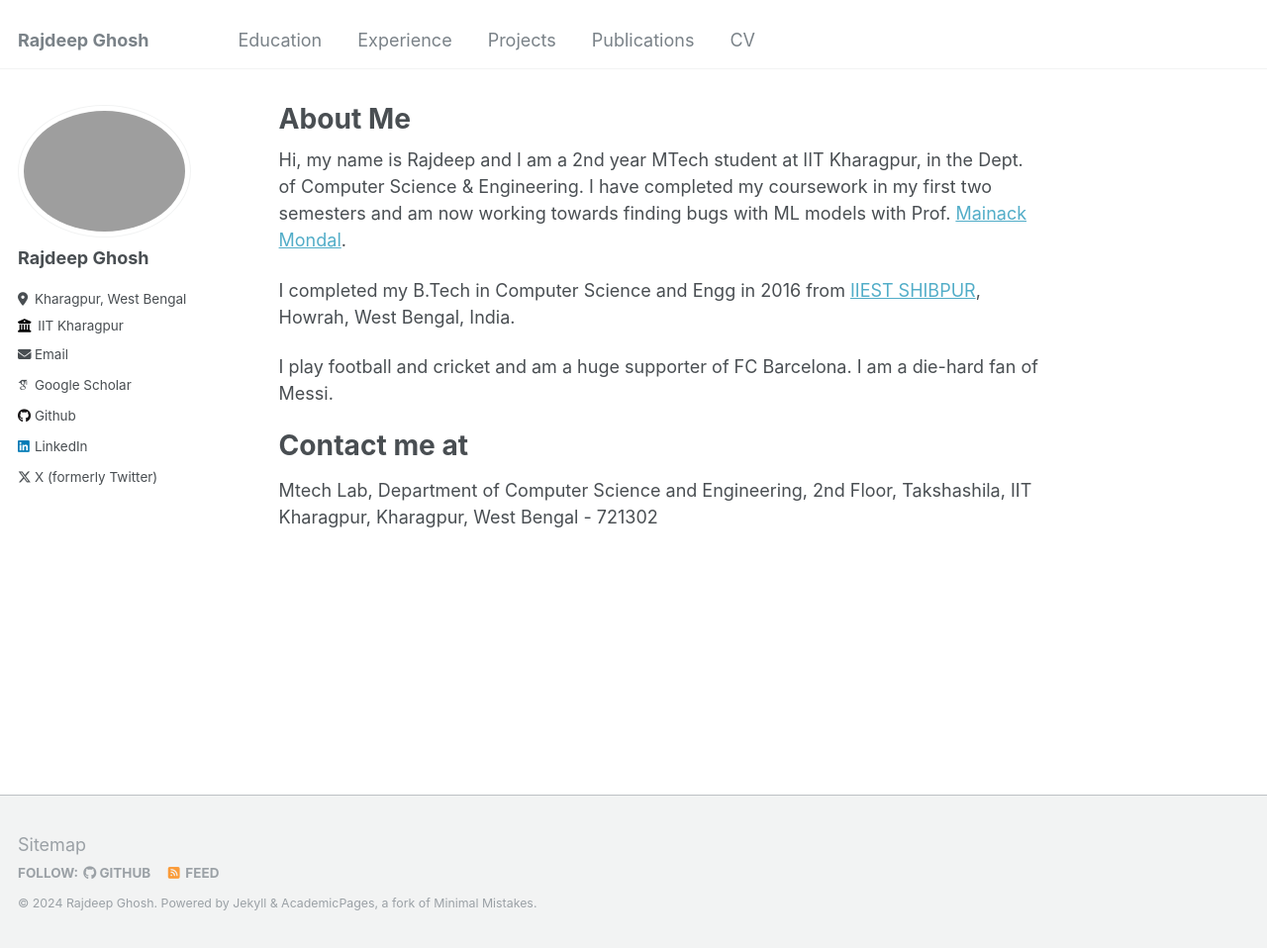
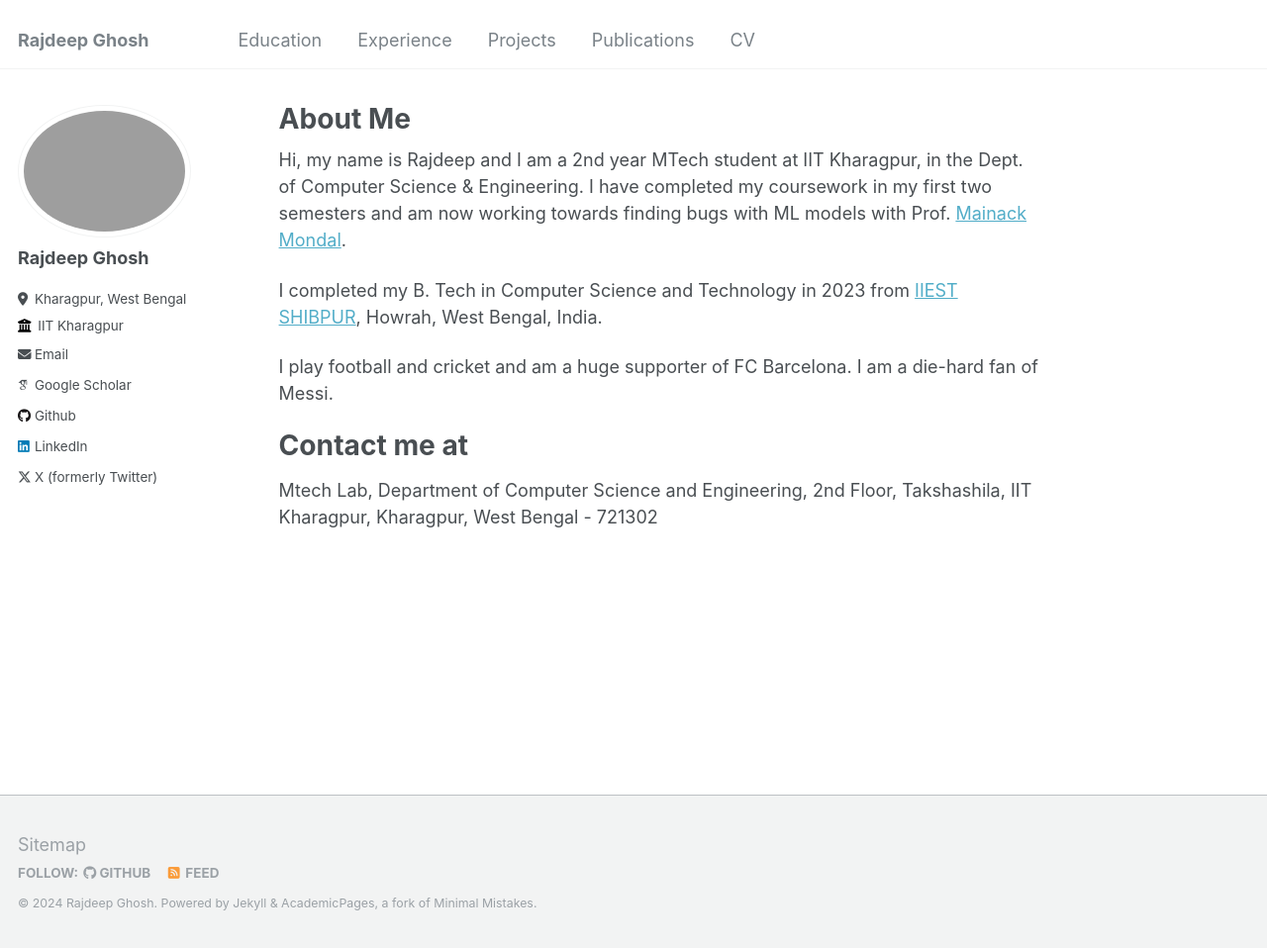
Before and after one commit to Rajdeep-G/Rajdeep-G.github.io, a Jekyll site: the page built from _pages/about.md, in a window 1280 px wide and 958 px high. Shown: the whole window at 99% size. Built offline with Jekyll 4.4.1, drawn with Linux system fonts in a browser that asks for light colours; some web fonts are replaced.

Commit message:
Update about.md

```diff
--- a/_pages/about.md
+++ b/_pages/about.md
@@ -10,7 +10,7 @@ redirect_from:
 
 Hi, my name is Rajdeep and I am a 2nd year MTech student at IIT Kharagpur, in the Dept. of Computer Science & Engineering. I have completed my coursework in my first two semesters and am now working towards finding bugs with ML models with Prof. [Mainack Mondal](https://cse.iitkgp.ac.in/~mainack/).
 
-I completed my B.Tech in Computer Science and Engg in 2016 from [IIEST SHIBPUR](https://www.iiests.ac.in/), Howrah, West Bengal, India.
+I completed my B. Tech in Computer Science and Technology in 2023 from [IIEST SHIBPUR](https://www.iiests.ac.in/), Howrah, West Bengal, India.
 
 I play football and cricket and am a huge supporter of FC Barcelona. I am a die-hard fan of Messi.
 
```
